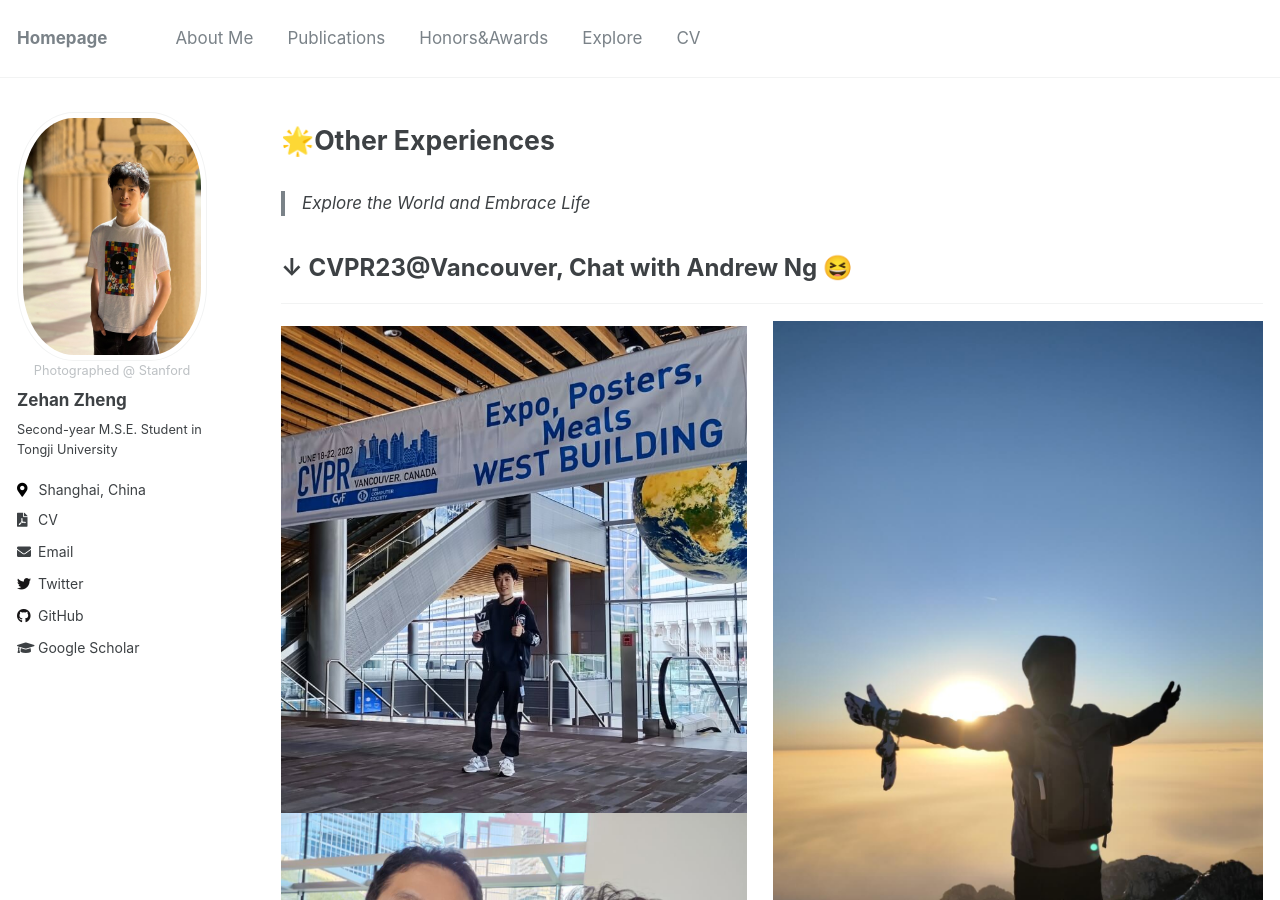
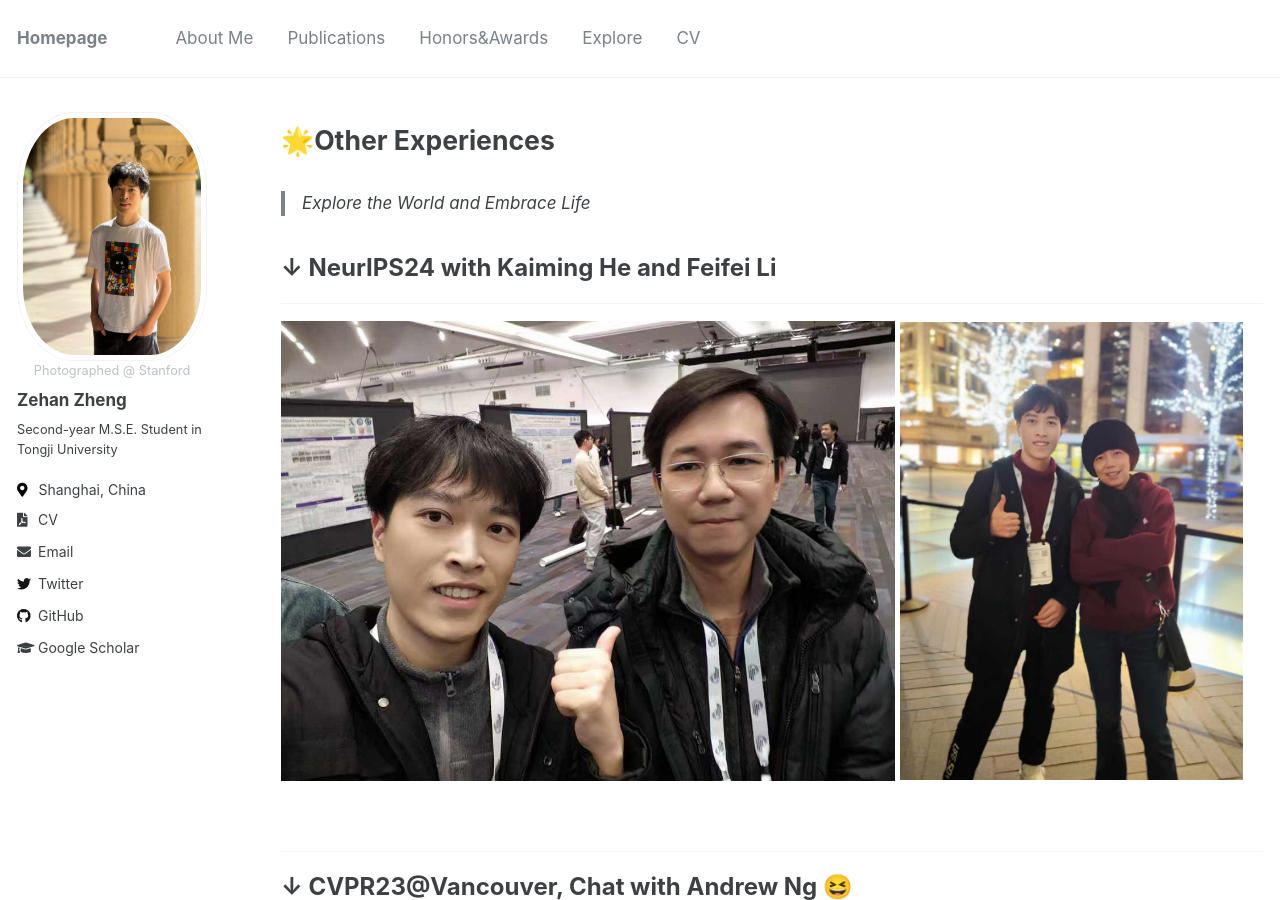
Before and after one commit to dyfcalid/dyfcalid.github.io, a Jekyll site: the page built from _pages/explore.md, in a window 1280 px wide and 900 px high. Built offline with Jekyll 4.4.1, drawn with Linux system fonts in a browser that asks for light colours; comment, search, counter and statistics services are not loaded.

```diff
--- a/_config.yml
+++ b/_config.yml
@@ -81,7 +81,7 @@ analytics:
 # Site Author
 author:
   name             : "Zehan Zheng"
-  avatar           : "profile_3.jpg"
+  avatar           : "profile.jpg"
   watermark        : "Photographed @ Stanford"
   bio              : "Second-year M.S.E. Student in Tongji University" # "Your biography for the left-hand sidebar"
   location         : "Shanghai, China" # "Location"
--- a/_pages/explore.md
+++ b/_pages/explore.md
@@ -11,6 +11,19 @@ redirect_from:
 # 🌟Other Experiences
 
 > *Explore the World and Embrace Life*
+
+<div align="left">
+  <font size=5> <strong>  ↓ NeurIPS24 with Kaiming He and Feifei Li </strong> </font>
+</div>
+
+---
+
+<img src='../images/neurips_1.jpg' alt="hiking" width="62.5%">
+<img src='../images/neurips_2.jpg' alt="cvpr2023" width="35%">
+
+&nbsp;
+
+---
 
 
 <div align="left">
```
Also changed, not shown: _pages/about.md (+7 -5 lines), images/neurips_1.jpg (added), images/neurips_2.jpg (added), images/profile.jpg, images/profile_2.jpg (deleted), images/profile_3.jpg (deleted), 1 other file.
